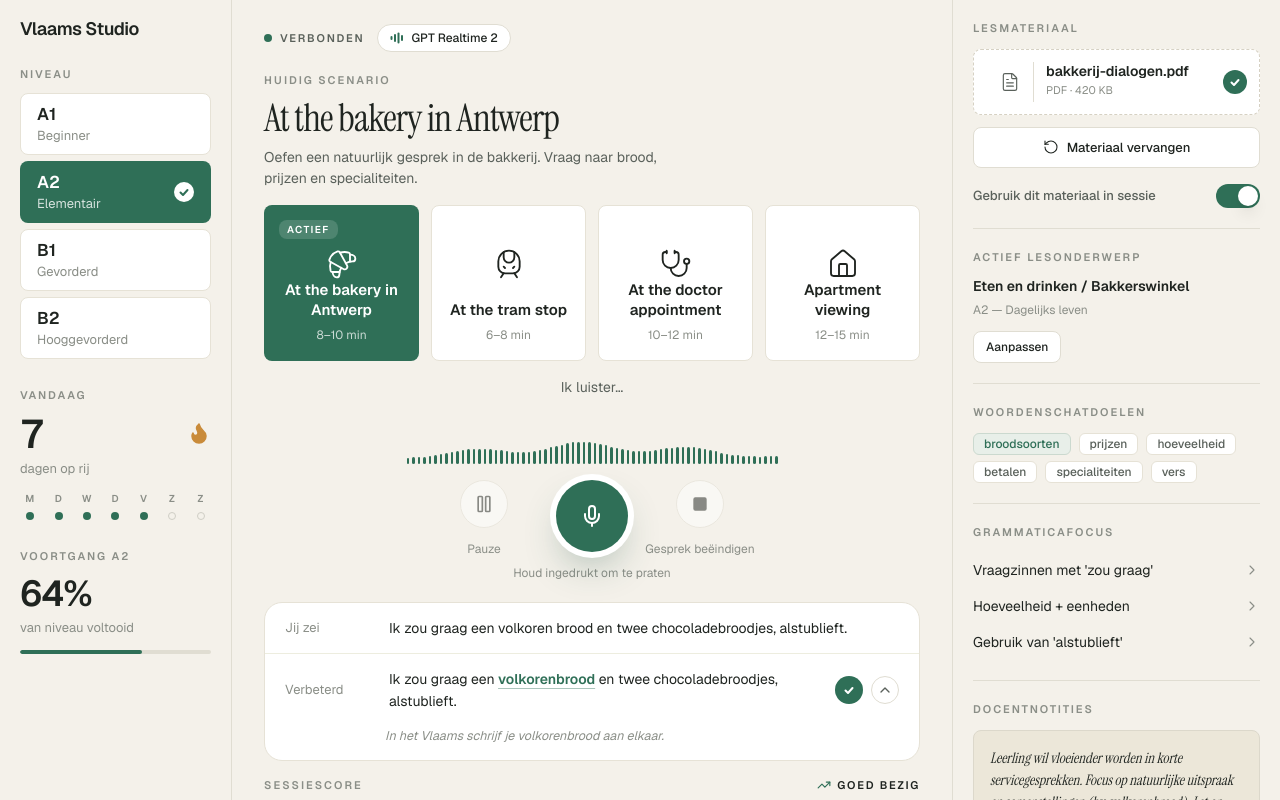
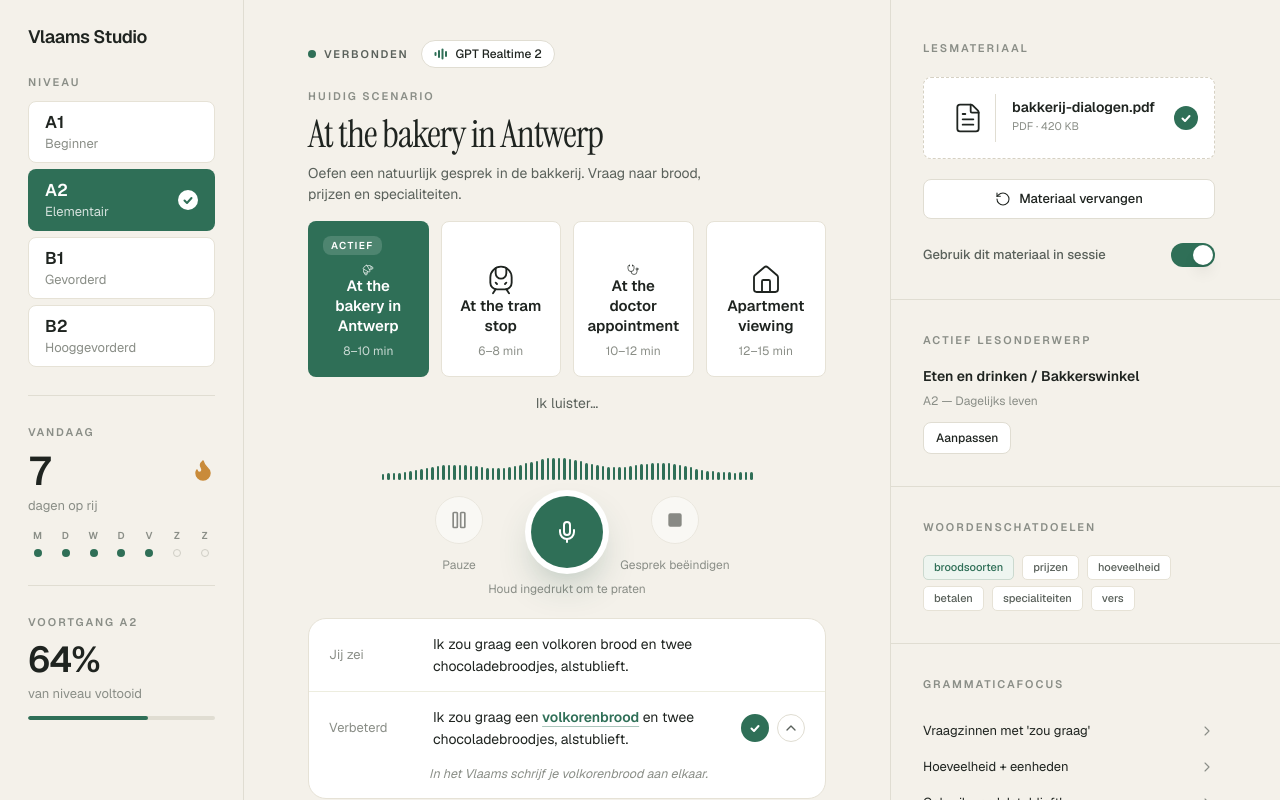
Before and after one commit to MakotoUwu/vlaams-studio, a Next.js app: page / in a window 1280 px wide. Shown: the top 800 px of the page. Built offline with nearby package versions, Linux system fonts and the light colour scheme.

Commit message:
fix: refine studio side rails

```diff
--- a/src/components/vlaams-studio-app.tsx
+++ b/src/components/vlaams-studio-app.tsx
@@ -367,9 +367,9 @@ export function VlaamsStudioApp() {
 
   return (
     <main className="min-h-[100dvh] bg-[#f4f1ea] text-[#1f2420]">
-      <div className="mx-auto grid min-h-[100dvh] w-full max-w-[1480px] grid-cols-1 lg:grid-cols-[232px_minmax(0,1fr)_328px]">
+      <div className="mx-auto grid min-h-[100dvh] w-full max-w-[1536px] grid-cols-1 lg:grid-cols-[244px_minmax(0,1fr)_390px]">
         {/* LEFT RAIL */}
-        <aside className="border-b border-[#e0ddd2] bg-[#f4f1ea] px-5 py-5 lg:border-b-0 lg:border-r">
+        <aside className="border-b border-[#e0ddd2] bg-[#f4f1ea] px-7 py-7 lg:border-b-0 lg:border-r">
           <div className="flex h-full flex-col gap-7">
             <p className="text-[18px] font-semibold leading-none tracking-tight text-[#1f2420]">
               Vlaams Studio
@@ -417,6 +417,8 @@ export function VlaamsStudioApp() {
               </div>
             </Section>
 
+            <RailRule />
+
             <Section eyebrow="Vandaag">
               <div className="flex items-start justify-between">
                 <div>
@@ -449,6 +451,8 @@ export function VlaamsStudioApp() {
               </div>
             </Section>
 
+            <RailRule />
+
             <Section eyebrow={`Voortgang ${selectedLevel}`}>
               <p className="tabular text-[36px] font-semibold leading-[40px] tracking-tight">
                 {progress[selectedLevel]}%
@@ -462,10 +466,10 @@ export function VlaamsStudioApp() {
               </div>
             </Section>
 
-            <div className="mt-auto space-y-2 pt-2">
+            <div className="-mx-7 mt-auto border-t border-[#e0ddd2]">
               <button
                 type="button"
-                className="flex w-full items-center gap-3 rounded-[8px] border border-[#e0ddd2] bg-white p-2.5 text-left transition hover:border-[#c4c0b3]"
+                className="flex w-full items-center gap-3 border-b border-[#e0ddd2] px-7 py-4 text-left transition hover:bg-white/65"
               >
                 <span className="grid size-10 place-items-center rounded-full bg-[#607568] text-[12px] font-semibold text-white">
                   JL
@@ -483,7 +487,7 @@ export function VlaamsStudioApp() {
         </aside>
 
         {/* CENTER */}
-        <section className="min-w-0 px-6 py-5 sm:px-8 lg:py-6">
+        <section className="min-w-0 px-6 py-5 sm:px-8 lg:px-16 lg:py-10">
           <header className="flex flex-wrap items-center gap-2">
             <span className="inline-flex items-center gap-2 rounded-full bg-transparent text-[11px] font-semibold uppercase tracking-[0.16em] text-[#5a615b]">
               <span className={cn("inline-block size-2 rounded-full", statusDot)} aria-hidden="true" />
@@ -762,12 +766,12 @@ export function VlaamsStudioApp() {
             content sits directly on the ivory background. The only surfaces with
             their own card are the file upload (functional grouping) and the
             teacher note (visual emphasis). */}
-        <aside className="border-t border-[#e0ddd2] bg-[#f4f1ea] px-5 lg:border-l lg:border-t-0">
+        <aside className="border-t border-[#e0ddd2] bg-[#f4f1ea] lg:border-l lg:border-t-0">
           <RailSection eyebrow="Lesmateriaal" first>
-            <div className="rounded-[8px] border border-dashed border-[#d6d1c3] bg-white p-3">
-              <div className="flex items-center gap-3">
-                <span className="flex h-10 w-12 items-center justify-center border-r border-[#e0ddd2] text-[#5a615b]">
-                  <FileText className="size-5" strokeWidth={1.4} aria-hidden="true" />
+            <div className="rounded-[8px] border border-dashed border-[#d6d1c3] bg-white px-4 py-4">
+              <div className="grid grid-cols-[56px_minmax(0,1fr)_auto] items-center gap-4">
+                <span className="flex h-12 items-center justify-center border-r border-[#e0ddd2] text-[#1f2420]">
+                  <FileText className="size-8" strokeWidth={1.35} aria-hidden="true" />
                 </span>
                 <div className="min-w-0 flex-1">
                   <p className="truncate text-[14px] font-semibold leading-none">
@@ -788,7 +792,7 @@ export function VlaamsStudioApp() {
             <button
               type="button"
               onClick={() => fileInputRef.current?.click()}
-              className="mt-3 flex w-full items-center justify-center gap-2 rounded-[8px] border border-[#e0ddd2] bg-white px-3 py-2.5 text-[13px] font-medium text-[#1f2420] transition hover:border-[#2f6f57] hover:text-[#2f6f57]"
+              className="mt-5 flex h-10 w-full items-center justify-center gap-2 rounded-[8px] border border-[#e0ddd2] bg-white px-3 text-[13px] font-medium text-[#1f2420] transition hover:border-[#2f6f57] hover:text-[#2f6f57]"
             >
               <RotateCcw className="size-4" strokeWidth={1.6} aria-hidden="true" />
               Materiaal vervangen
@@ -804,7 +808,7 @@ export function VlaamsStudioApp() {
               <p className="mt-2 text-[11px] text-[#8a8e87]">{uploadMessage}</p>
             )}
 
-            <div className="mt-4 flex items-center justify-between">
+            <div className="mt-6 flex items-center justify-between">
               <p className="text-[13px] font-medium text-[#5a615b]">
                 Gebruik dit materiaal in sessie
               </p>
@@ -833,9 +837,9 @@ export function VlaamsStudioApp() {
                 <span
                   key={word}
                   className={cn(
-                    "inline-flex items-center rounded-[6px] border px-2.5 py-1 text-[12px] font-medium leading-none text-[#5a615b]",
+                    "inline-flex items-center rounded-[5px] border px-2.5 py-1.5 text-[11px] font-medium leading-none text-[#5a615b]",
                     index === 0
-                      ? "border-[#cbd9cf] bg-[#e8efe9] text-[#2f6f57]"
+                      ? "border-[#cbd9cf] bg-[#eef5f0] text-[#2f6f57]"
                       : "border-[#e6e2d6] bg-white",
                   )}
                 >
@@ -851,7 +855,7 @@ export function VlaamsStudioApp() {
                 <li key={point}>
                   <button
                     type="button"
-                    className="flex w-full items-center justify-between gap-3 rounded-[6px] px-1 py-2 text-left text-[14px] leading-[20px] text-[#1f2420] transition hover:text-[#2f6f57]"
+                    className="flex w-full items-center justify-between gap-3 rounded-[6px] px-1 py-2 text-left text-[13px] leading-[20px] text-[#1f2420] transition hover:text-[#2f6f57]"
                   >
                     <span>{point}</span>
                     <ChevronRight
@@ -899,6 +903,10 @@ function Section({
   )
 }
 
+function RailRule() {
+  return <div className="h-px bg-[#e0ddd2]" aria-hidden="true" />
+}
+
 // Right-rail section: flat content separated from neighbours by a full-width
 // hairline rule. The first/last props control the rule above/below so the rail
 // reads as a single divided column instead of stacked cards.
@@ -916,15 +924,18 @@ function RailSection({
   return (
     <section
       className={cn(
-        "py-5",
+        "px-8",
+        first ? "pb-8 pt-10" : "py-8",
         !first && "border-t border-[#e0ddd2]",
         last && "border-b border-[#e0ddd2]",
       )}
     >
-      <p className="mb-3 text-[11px] font-semibold uppercase tracking-[0.18em] text-[#8a8e87]">
-        {eyebrow}
-      </p>
-      {children}
+      <div className="max-w-[292px]">
+        <p className="mb-5 text-[11px] font-semibold uppercase tracking-[0.18em] text-[#8a8e87]">
+          {eyebrow}
+        </p>
+        {children}
+      </div>
     </section>
   )
 }
@@ -939,7 +950,7 @@ function RailRow({
   return (
     <button
       type="button"
-      className="flex w-full items-center gap-3 rounded-lg px-2.5 py-2 text-left text-[13px] text-[#5a615b] transition hover:bg-white"
+      className="flex w-full items-center gap-3 border-b border-[#e0ddd2] px-7 py-4 text-left text-[13px] text-[#5a615b] transition hover:bg-white/65"
     >
       <Icon className="size-4" strokeWidth={1.6} aria-hidden="true" />
       {children}
```
Also changed, not shown: 1 other file (tests, documents, lock files or other folders).
